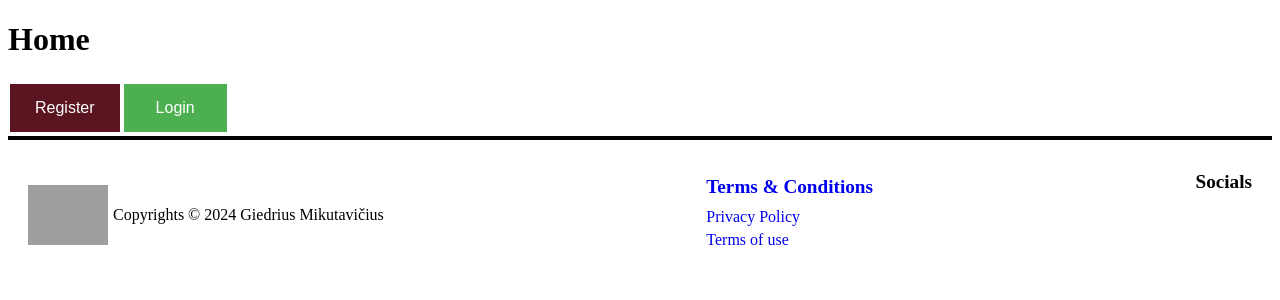
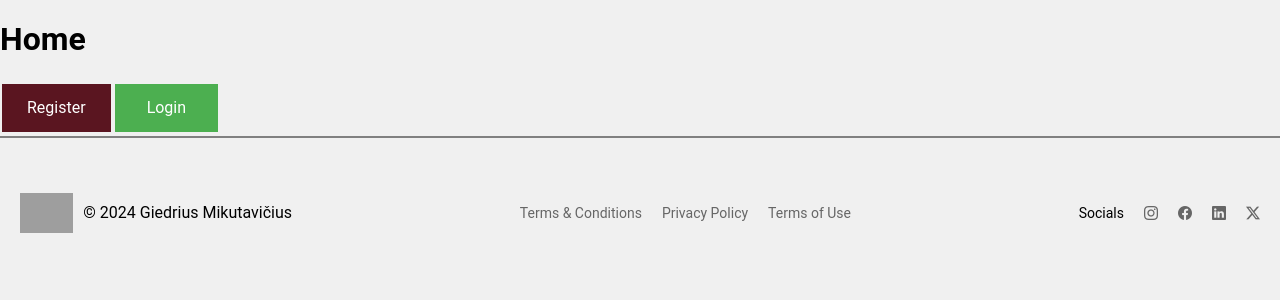
Before and after one commit to GiedriusMiku/Baigiamasis, a React (Create React App) app in the folder baigiamasis_darbas/: page / in a window 1280 px wide. Shown: the top 300 px of the page. Built offline with nearby package versions, Linux system fonts and the light colour scheme; grey boxes are pictures that could not be loaded.

Commit message:
footer styles

```diff
--- a/baigiamasis_darbas/src/App.css
+++ b/baigiamasis_darbas/src/App.css
@@ -1,2 +1,9 @@
 @import url('https://necolas.github.io/normalize.css/8.0.1/normalize.css');
 @import url("https://cdn.jsdelivr.net/npm/bootstrap-icons@1.11.3/font/bootstrap-icons.min.css");
+
+body {
+  background-color: #f0f0f0; /* Change this to your preferred color */
+  font-family: 'Roboto', sans-serif;
+  background-repeat: no-repeat;
+  background-size: cover;
+}
--- a/baigiamasis_darbas/src/components/UI/Footer.jsx
+++ b/baigiamasis_darbas/src/components/UI/Footer.jsx
@@ -1,45 +1,46 @@
 import { Link } from "react-router-dom";
-import styled from "styled-components";
+import React from 'react';
+import styled from 'styled-components';
 
 const StyledFooter = styled.footer`
   height: 150px;
-  border-top: 4px solid black;
+  border-top: 2px solid gray;
   padding: 0 20px;
-
-
   display: flex;
   align-items: center;
   justify-content: space-between;
 
-  > div{
-    height: 80%;
+  > div {
     display: flex;
     align-items: center;
-    gap: 5px;
+    gap: 10px;
 
-    > a{
-      height: 50%;
-      > img{
-        height: 100%;
+    > a {
+      display: flex;
+      align-items: center;
+      text-decoration: none;
+      color: #333;
+
+      > img {
+        height: 40px;
       }
     }
   }
 
-  > ul{
+  > ul {
     list-style-type: none;
-    > li:first-child{
-      font-size: 1.2rem;
-      font-weight: bold;
-      margin-bottom: 10px;
-    }
-    > li{
-      margin-bottom: 5px;
-      > a{
+    display: flex;
+    gap: 20px;
+
+    > li {
+      font-size: 14px;
+      > a {
         text-decoration: none;
-        > i{
+        color: #666;
+        transition: color 0.3s;
 
-          font-size: 20px;
-          margin-right: 10px;
+        &:hover {
+          color: #333;
         }
       }
     }
@@ -56,26 +57,30 @@ const Footer = () => {
             alt="page logo"
           />
         </Link>
-        <p>Copyrights &copy; 2024 Giedrius Mikutavičius</p>
+        <p>© 2024 Giedrius Mikutavičius</p>
       </div>
       <ul>
-        <li><Link>Terms & Conditions</Link></li>
-        <li><Link>Privacy Policy</Link></li>
-        <li><Link>Terms of use</Link></li>
+        <li><Link to='/terms'>Terms & Conditions</Link></li>
+        <li><Link to='/privacy'>Privacy Policy</Link></li>
+        <li><Link to='/use'>Terms of Use</Link></li>
       </ul>
       <ul>
         <li>Socials</li>
         <li>
-          <Link><i className="bi bi-instagram"></i></Link>
-          <Link><i className="bi bi-facebook"></i></Link>
+          <Link to='/instagram'><i className="bi bi-instagram"></i></Link>
         </li>
         <li>
-          <Link><i className="bi bi-linkedin"></i></Link>
-          <Link><i className="bi bi-twitter-x"></i></Link>
+          <Link to='/facebook'><i className="bi bi-facebook"></i></Link>
+        </li>
+        <li>
+          <Link to='/linkedin'><i className="bi bi-linkedin"></i></Link>
+        </li>
+        <li>
+          <Link to='/twitter'><i className="bi bi-twitter-x"></i></Link>
         </li>
       </ul>
     </StyledFooter>
   );
-}
+};
 
 export default Footer;
--- a/baigiamasis_darbas/src/components/pages/Login.jsx
+++ b/baigiamasis_darbas/src/components/pages/Login.jsx
@@ -4,7 +4,7 @@ import styled from 'styled-components';
 const Form = styled.form`
   max-width: 300px;
   margin: 0 auto;
-  padding: 20px;
+  padding: 50px;
   border: 1px solid #ddd;
   border-radius: 5px;
   background-color: #f9f9f9;
--- a/baigiamasis_darbas/src/components/pages/Register.jsx
+++ b/baigiamasis_darbas/src/components/pages/Register.jsx
@@ -43,6 +43,8 @@ const Button = styled.button`
   }
 `;
 
+
+
 const Register = () => {
   const [formData, setFormData] = useState({
     name: '',
@@ -59,6 +61,7 @@ const Register = () => {
   const handleSubmit = (e) => {
     e.preventDefault();
     console.log('Form submitted:', formData);
+    localStorage.setItem('formData', JSON.stringify(formData));
   };
 
   return (
```
Also changed, not shown: baigiamasis_darbas/src/App.jsx (+9 -8 lines).
